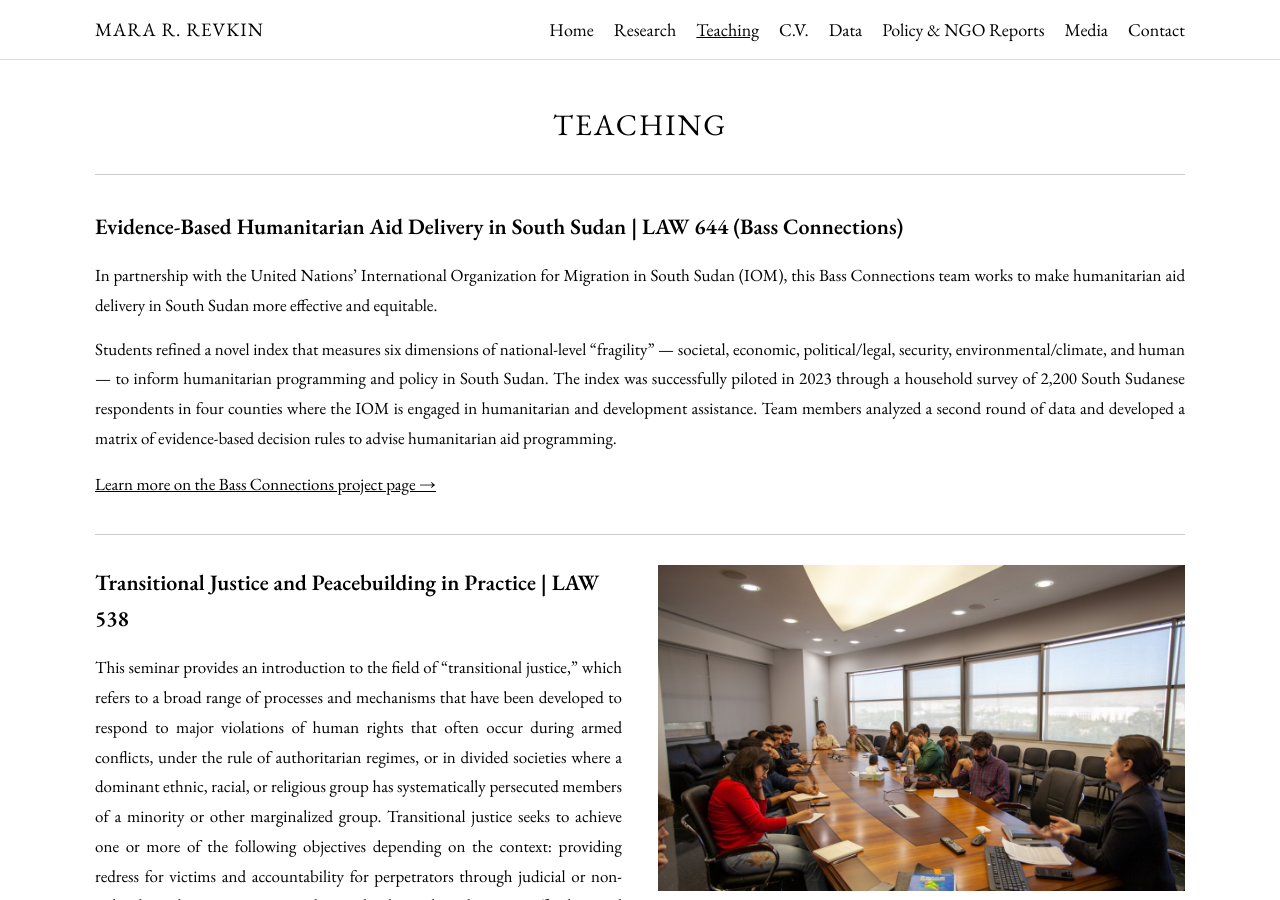
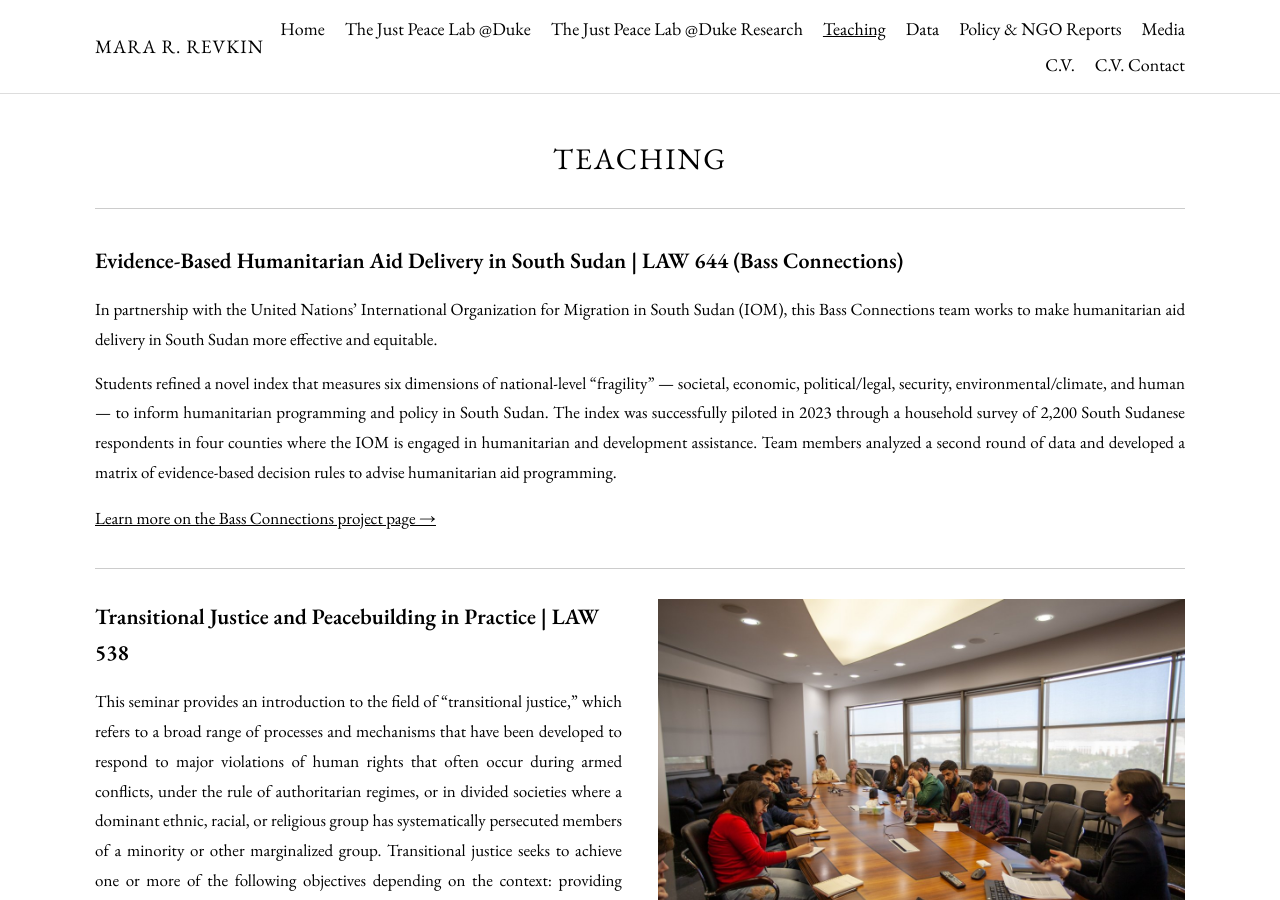
Before and after one commit to mrevkin/mrevkin.github.io, a Jekyll site: the page teaching.html, which Jekyll copies as it is, in a window 1280 px wide and 900 px high. Built offline with Jekyll 4.4.1, drawn with Linux system fonts in a browser that asks for light colours.

Commit message:
Nav: add Just Peace Lab tab, move C.V. before Contact

```diff
--- a/teaching.html
+++ b/teaching.html
@@ -13,13 +13,16 @@
       <a class="site-title" href="index.html">MARA R. REVKIN</a>
       <ul class="nav-links">
         <li><a href="index.html">Home</a></li>
-        <li><a href="research.html">Research</a></li>
+        <li><a href="justpeacelab.html">The Just Peace Lab @Duke</a></li>
+        <li><a href="justpeacelab.html">The Just Peace Lab @Duke</a>
+<a href="research.html">Research</a></li>
         <li><a href="teaching.html" class="active">Teaching</a></li>
-        <li><a href="cv.html">C.V.</a></li>
         <li><a href="data.html">Data</a></li>
         <li><a href="policy-ngo-reports.html">Policy &amp; NGO Reports</a></li>
         <li><a href="media.html">Media</a></li>
-        <li><a href="contact.html">Contact</a></li>
+        <li><a href="cv.html">C.V.</a></li>
+        <li>      <a href="cv.html">C.V.</a>
+<a href="contact.html">Contact</a></li>
       </ul>
       <button class="hamburger" aria-label="Menu" onclick="toggleMenu()">
         <span></span><span></span><span></span>
@@ -29,7 +32,6 @@
       <a href="index.html">Home</a>
       <a href="research.html">Research</a>
       <a href="teaching.html">Teaching</a>
-      <a href="cv.html">C.V.</a>
       <a href="data.html">Data</a>
       <a href="policy-ngo-reports.html">Policy &amp; NGO Reports</a>
       <a href="media.html">Media</a>
```
